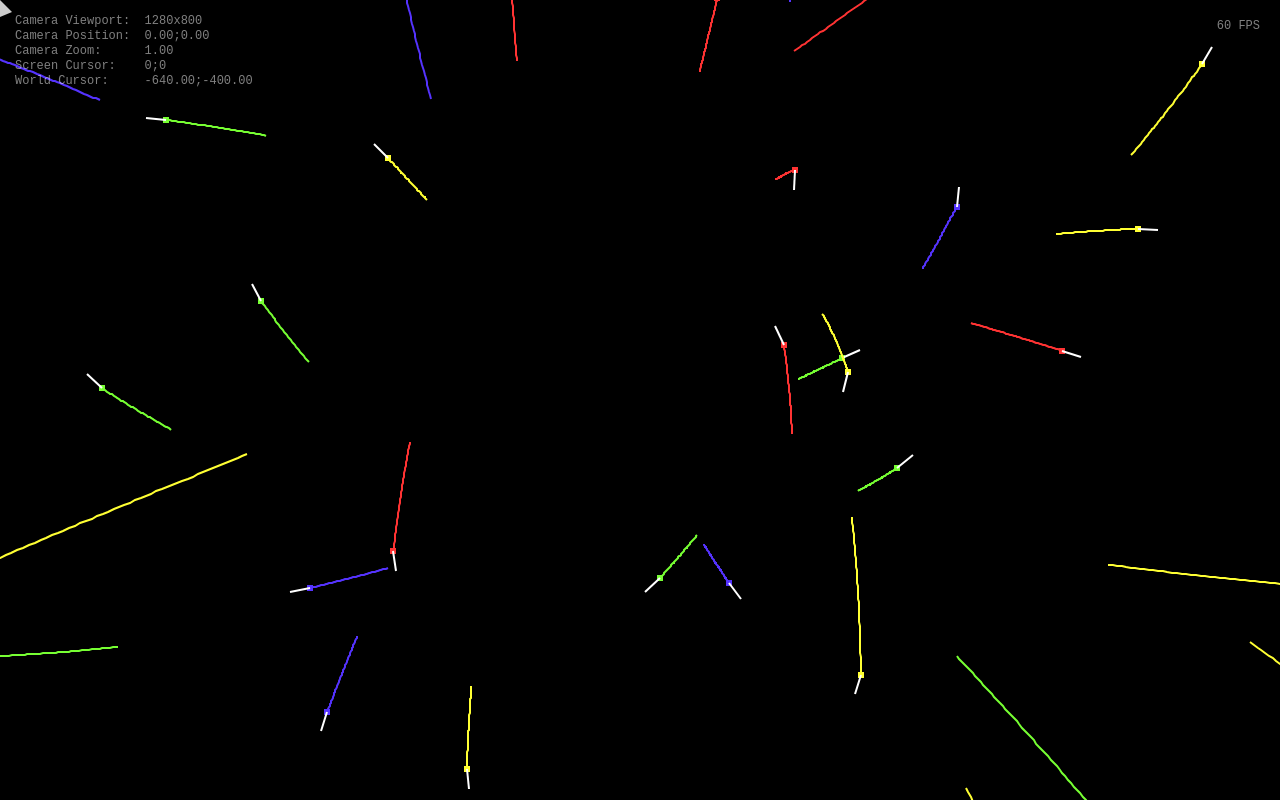
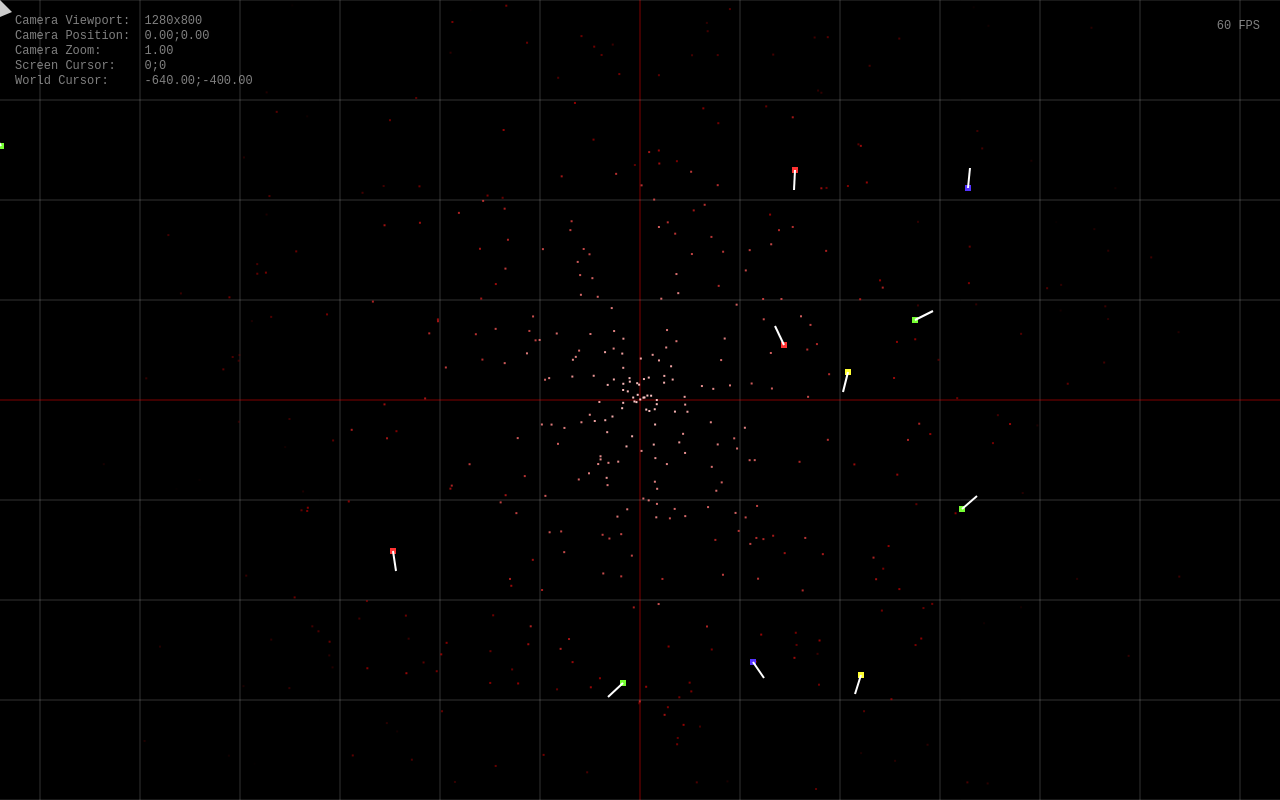
Before and after one commit to boxingjellyfish/blank_game, a plain HTML site: page camera.html in a window 1280 px wide. Drawn offline with Linux system fonts and the light colour scheme.

Commit message:
input and selection

```diff
--- a/camera.html
+++ b/camera.html
@@ -33,6 +33,8 @@
     <script src="code/ecs.js"></script>
     <script src="code/camera.js"></script>
     <script src="code/input.js"></script>
+    <script src="code/particles.js"></script>
+    <script src="code/data.js"></script>
     <script>
         var canvas = document.getElementById("canvas");
         var ctx = canvas.getContext("2d");
@@ -63,14 +65,6 @@
                     scene.entities[i].motion.acceleration.rotate(Random.float(0, Math.PI * 2));
                 }
             }
-            if (e.keyCode == 46) {
-                if (!scene.entityToFollow)
-                    scene.entityToFollow = 0;
-                scene.entities[scene.entityToFollow].getComponent("Shape").highlight = false;
-                scene.entityToFollow = scene.entityToFollow >= scene.entities.length - 1 ? 0 : scene.entityToFollow + 1;
-                scene.entities[scene.entityToFollow].getComponent("Shape").highlight = true;
-                scene.camera.targetPosition = scene.entities[scene.entityToFollow].transform.position;
-            }
         }
 
         class Scene {
@@ -83,17 +77,20 @@
                 this.camera = new Camera(canvas.width, canvas.height);
                 this.shapeRendererSystem = new ShapeRendererSystem();
                 this.traceRendererSystem = new TraceRendererSystem();
+                this.selectionSystem = new SelectionSystem();
+                this.particleSystem = new ParticleSystem();
                 this.input = new Input();
                 this.runUpdate = true;
             }
 
             update(delta) {
-                if (Input.instance.isKeyDown("NumpadMultiply"))
-                    this.entityToFollow = null;
+
+                this.selectionSystem.update(delta, this.entities, this.camera);
 
                 if (this.runUpdate) {
                     this.movementSystem.update(delta, this.entities);
                     this.traceRendererSystem.update(delta, this.entities);
+                    this.particleSystem.update(delta);
                 }
 
                 this.camera.update(delta);
@@ -117,9 +114,9 @@
                 ctx.translate(-1 * this.camera.position.x, -1 * this.camera.position.y);
 
 
-                /*
+
                 // Reference points
-                for (var i = this.width / -2; i < this.width / 2; i += 20) {
+                for (var i = this.width / -2; i < this.width / 2; i += 100) {
                     ctx.beginPath();
                     ctx.strokeStyle = i == 0 ? Color.fixedStyle(0, 100, 50, 0.5) : Color.fixedStyle(0, 0, 100, 0.2);
                     ctx.lineWidth = 1;
@@ -127,7 +124,7 @@
                     ctx.lineTo(i, this.height / 2);
                     ctx.stroke();
                 }
-                for (var i = this.height / -2; i < this.height / 2; i += 20) {
+                for (var i = this.height / -2; i < this.height / 2; i += 100) {
                     ctx.beginPath();
                     ctx.strokeStyle = i == 0 ? Color.fixedStyle(0, 100, 50, 0.5) : Color.fixedStyle(0, 0, 100, 0.2);
                     ctx.lineWidth = 1;
@@ -135,7 +132,7 @@
                     ctx.lineTo(this.width / 2, i);
                     ctx.stroke();
                 }
-                */
+
 
                 // World edges
                 ctx.beginPath();
@@ -143,6 +140,8 @@
                 ctx.lineWidth = 4;
                 ctx.rect(0 - Math.round(this.width / 2), 0 - Math.round(this.height / 2), this.width, this.height);
                 ctx.stroke();
+
+                this.particleSystem.draw(ctx, interp, false);
 
                 this.shapeRendererSystem.draw(interp, ctx, this.entities);
                 this.traceRendererSystem.draw(interp, ctx, this.entities);
@@ -181,14 +180,33 @@
             var position = new Vector(Random.float(-100, 100), Random.float(-100, 100));
             entity.addComponent(new TransformComponent(position));
             var velocity = new Vector(Random.float(-0.1, 0.1), Random.float(-0.1, 0.1));
-            var maxVelocity = Random.float(0.05, 0.5);
+            var maxVelocity = Random.float(0.05, 1.5);
             var acceleration = new Vector(Random.float(-0.0001, 0.0001), Random.float(-0.0001, 0.0001));
             entity.addComponent(new MotionComponent(velocity, maxVelocity, acceleration));
             var color = Color.fixedStyle(Random.value([0, 60, 100, 250]), 100, 60, 1);
             entity.addComponent(new ShapeComponent(6, 6, color));
             entity.addComponent(new TraceComponent(2, color));
+            entity.addComponent(new SelectableComponent());
             scene.entities.push(entity);
         }
+
+        // Emitter
+        var emitter = new Emitter();
+        emitter.position = Vector.Zero;
+        emitter.velocity = new Vector(1, 1);
+        emitter.velocityRandomness = 1.5;
+        emitter.spread = Math.PI * 2;
+        emitter.size = 1;
+        emitter.color = new Color(0, 100, 90, 1);
+        emitter.colorEnd = new Color(0, 100, 0, 0);
+        emitter.lifespan = null;
+        emitter.particleSize = 2;
+        emitter.emissionRate = 0.1;
+        emitter.maxParticles = 500;
+        emitter.particleLifespan = 5000;
+        emitter.particleLifespanRandomness = 1.5;
+        emitter.foreground = false;
+        scene.particleSystem.emitters.push(emitter);
 
         function debug(ctx, text, x, y, baseline = "top", align = "left") {
             ctx.fillStyle = Color.fixedStyle(0, 0, 100, 0.5);
--- a/code/camera.js
+++ b/code/camera.js
@@ -12,14 +12,22 @@ class Camera {
     update(delta) {
         // Handle Pan
         var panSpeed = 10 / this.zoom
-        if (Input.Instance.isKeyDown("ArrowLeft") || Input.Instance.isKeyDown("KeyA"))
+        if (Input.Instance.isKeyDown("ArrowLeft") || Input.Instance.isKeyDown("KeyA")) {
+            this.targetPosition = this.targetPosition.copy;
             this.targetPosition.x -= panSpeed;
-        if (Input.Instance.isKeyDown("ArrowRight") || Input.Instance.isKeyDown("KeyD"))
+        }
+        if (Input.Instance.isKeyDown("ArrowRight") || Input.Instance.isKeyDown("KeyD")) {
+            this.targetPosition = this.targetPosition.copy;
             this.targetPosition.x += panSpeed;
-        if (Input.Instance.isKeyDown("ArrowUp") || Input.Instance.isKeyDown("KeyW"))
+        }
+        if (Input.Instance.isKeyDown("ArrowUp") || Input.Instance.isKeyDown("KeyW")) {
+            this.targetPosition = this.targetPosition.copy;
             this.targetPosition.y -= panSpeed;
-        if (Input.Instance.isKeyDown("ArrowDown") || Input.Instance.isKeyDown("KeyS"))
+        }
+        if (Input.Instance.isKeyDown("ArrowDown") || Input.Instance.isKeyDown("KeyS")) {
+            this.targetPosition = this.targetPosition.copy;
             this.targetPosition.y += panSpeed;
+        }
 
         // Handle Zoom
         if (Input.Instance.isKeyDown("NumpadAdd"))
--- a/code/ecs.js
+++ b/code/ecs.js
@@ -99,7 +99,14 @@ class TraceComponent {
         this.width = width;
         this.color = color;
         this.points = [];
-        this.maxPoints = 50;
+        this.maxPoints = 1;
+    }
+}
+
+class SelectableComponent {
+    constructor() {
+        this.name = "Selectable";
+        this.threshold = 20;
     }
 }
 
@@ -125,7 +132,6 @@ class MovementSystem {
                 velocity.x += motion.acceleration.x * delta;
                 velocity.y += motion.acceleration.y * delta;
 
-
                 if (velocity.magnitude <= motion.maxVelocity) {
                     motion.velocity = velocity;
                 }
@@ -133,7 +139,6 @@ class MovementSystem {
                     // Damping
                     motion.velocity.multiply(new Vector(0.95, 0.95));
                 }
-
 
                 motion.angularVelocity += motion.angularAcceleration * delta;
 
@@ -183,7 +188,6 @@ class CollisionDetectionSystem {
             colliderBoundingBoxEnd.y > collidedBoundingBoxStart.y;
     }
 }
-
 
 class CollisionHandlingSystem {
     update(delta, entities) {
@@ -266,3 +270,36 @@ class TraceRendererSystem {
         }
     }
 }
+
+class SelectionSystem {
+    constructor() {
+        this.position = null;
+        this.clickHandler = new ClickHandler();
+    }
+
+    update(delta, entities, camera) {
+        if (this.clickHandler.clickStarted(0)) {
+            this.position = camera.screenToWorldPoint(Input.Instance.mousePosition);
+        }
+        if (this.clickHandler.clickEnded(0)) {
+            var target = this.position.copy;
+            var found = false;
+            for (var i = 0; i < entities.length; i++) {
+                var entity = entities[i];
+                if (entity.hasComponents(["Transform", "Selectable", "Shape"])) {
+                    var transform = entity.getComponent("Transform");
+                    var selectable = entity.getComponent("Selectable");
+                    var shape = entity.getComponent("Shape");
+                    shape.highlight = false;
+                    if (!found && Math.abs(transform.position.x - this.position.x) <= selectable.threshold
+                        && Math.abs(transform.position.y - this.position.y) <= selectable.threshold) {
+                        shape.highlight = true;
+                        target = transform.position;
+                        found = true;
+                    }
+                }
+            }
+            camera.targetPosition = target;
+        }
+    }
+}
--- a/code/input.js
+++ b/code/input.js
@@ -8,8 +8,10 @@ class Input {
         if (Input.instance)
             return Input.instance;
         this.keys = [];
+        this.keysDuration = [];
         this.mousePosition = Vector.Zero;
         this.buttons = [];
+        this.buttonsDuration = [];
         this.wheelDelta = 0;
         window.addEventListener("keydown", (e) => { this.handleKeyDown(e) }, false);
         window.addEventListener("keyup", (e) => { this.handleKeyUp(e) }, false);
@@ -22,10 +24,12 @@ class Input {
 
     handleKeyDown(e) {
         this.keys[e.code] = true;
+        this.keysDuration[e.code] = Date.now();
     }
 
     handleKeyUp(e) {
         this.keys[e.code] = false;
+        this.keysDuration[e.code] = Date.now() - this.keysDuration[e.code];
     }
 
     handleMouseMove(e) {
@@ -35,10 +39,12 @@ class Input {
 
     handleMouseDown(e) {
         this.buttons[e.button] = true;
+        this.buttonsDuration[e.button] = Date.now();
     }
 
     handleMouseUp(e) {
         this.buttons[e.button] = false;
+        this.buttonsDuration[e.button] = Date.now() - this.buttonsDuration[e.button];
     }
 
     handleWheel(e) {
@@ -57,3 +63,29 @@ class Input {
         return Input.instance;
     }
 }
+
+class ClickHandler {
+    constructor() {
+        this.buttonsDuration = [];
+        this.position = null;
+        this.clickDuration = 200;
+    }
+
+    clickStarted(button) {
+        if (Input.instance.isButtonDown(button) && this.buttonsDuration[button] == null) {
+            this.buttonsDuration[button] = Date.now();
+            return true;
+        }
+        return false;
+    }
+
+    clickEnded(button) {
+        if (!Input.instance.isButtonDown(button) && this.buttonsDuration[button] != null) {
+            var elapsed = Date.now() - this.buttonsDuration[button];
+            this.buttonsDuration[button] = null;
+            if (elapsed < this.clickDuration)
+                return true;
+        }
+        return false;
+    }
+}
```
